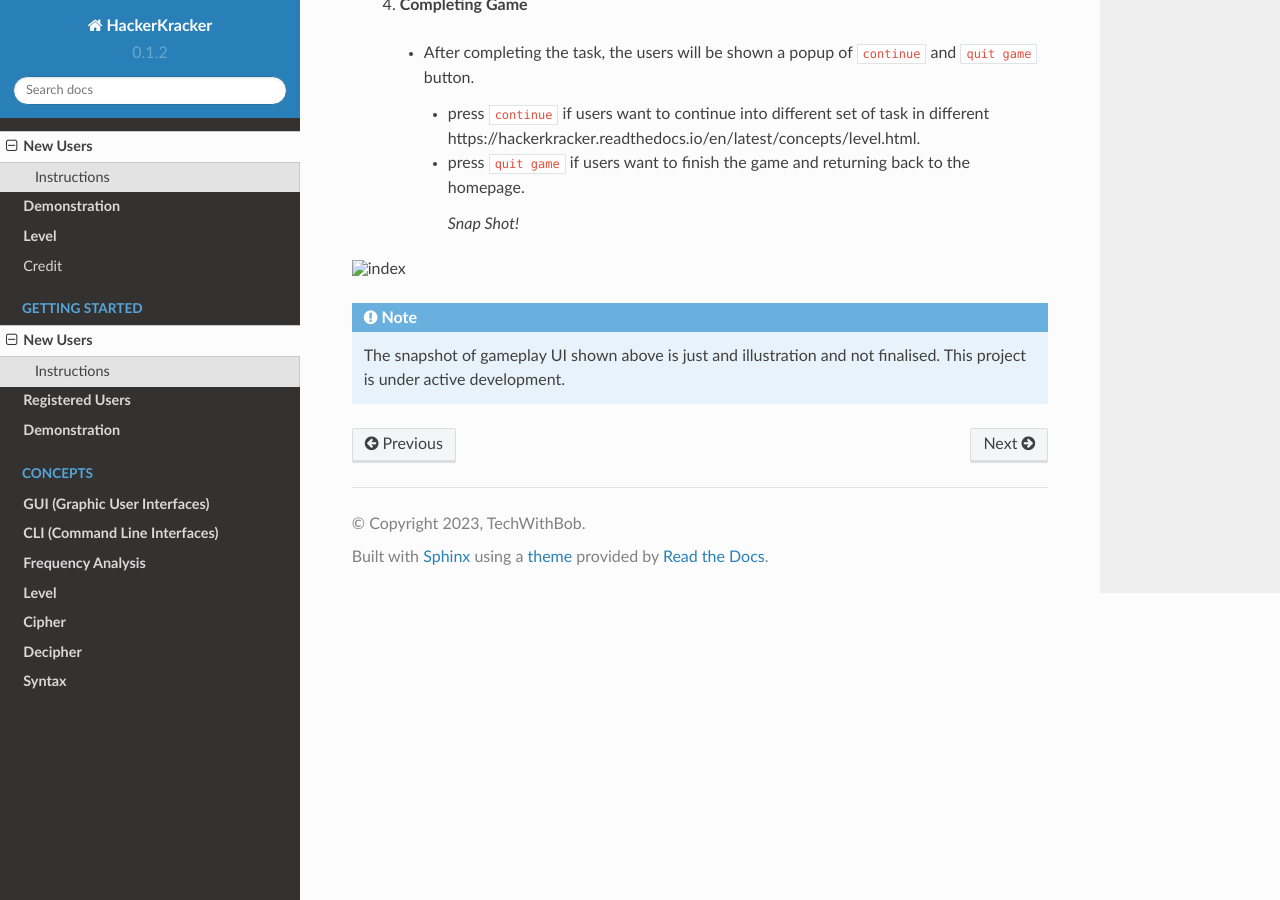
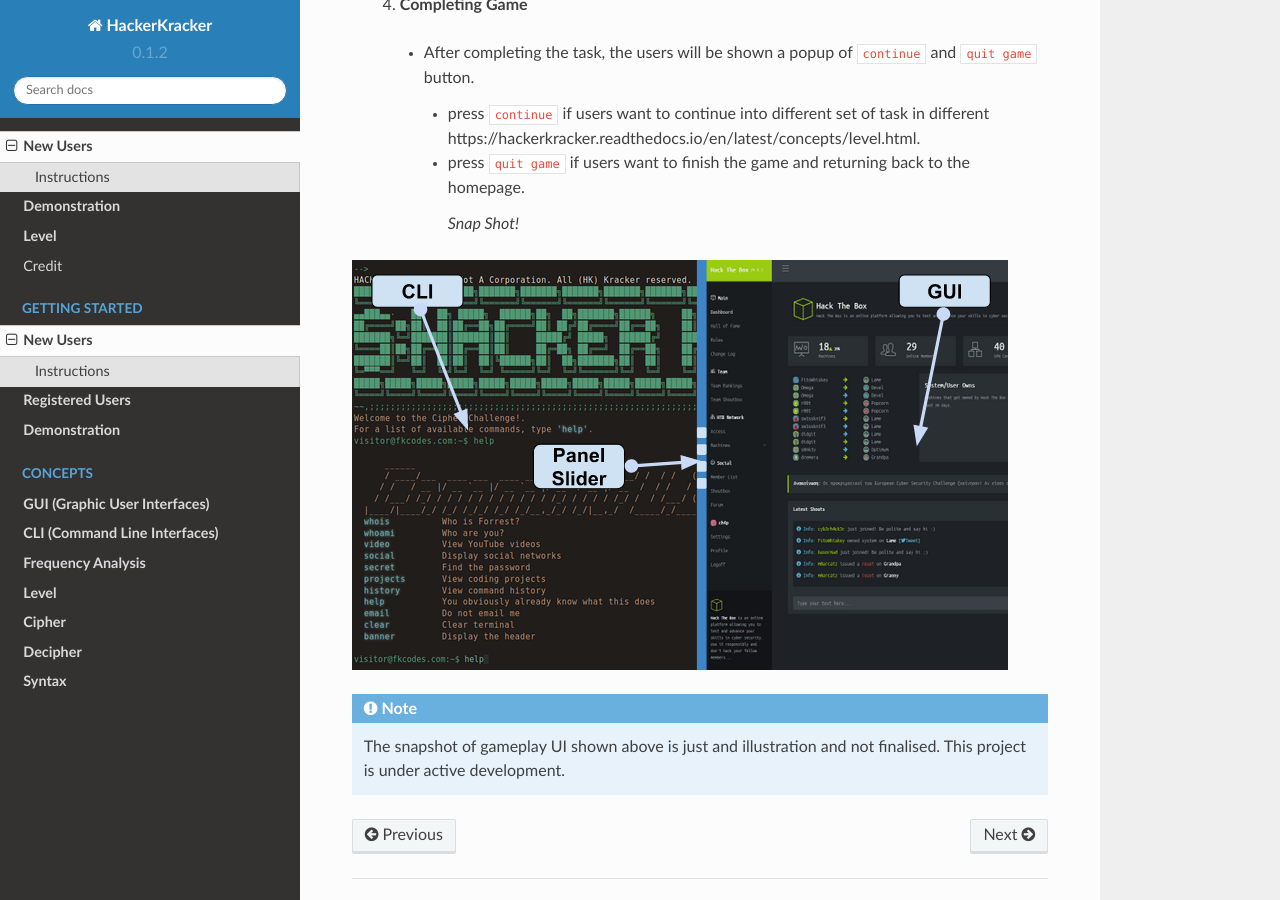
Before and after one commit to techwithbob/HackerKracker, a Sphinx documentation site: the page built from docs/source/instructions/newuser.rst, in a window 1280 px wide and 900 px high, scrolled down 976 px. Built offline with Sphinx 7.4.7 and the Read the Docs theme 2.0.0, drawn with Linux system fonts in a browser that asks for light colours.

Commit message:
Update newuser.rst

```diff
--- a/docs/source/instructions/newuser.rst
+++ b/docs/source/instructions/newuser.rst
@@ -25,7 +25,7 @@
     - press ``quit game`` if users want to finish the game and returning back to the homepage.
 
      *Snap Shot!*
-.. figure:: /docs/source/images/gameplay-ui.png
+.. figure:: https://github.com/techwithbob/HackerKracker/blob/b784dad1422e2de1fd0396ae8e4936f7352998de/docs/source/images/gameplay-ui.png
  :alt: index
 
 .. note::
```
